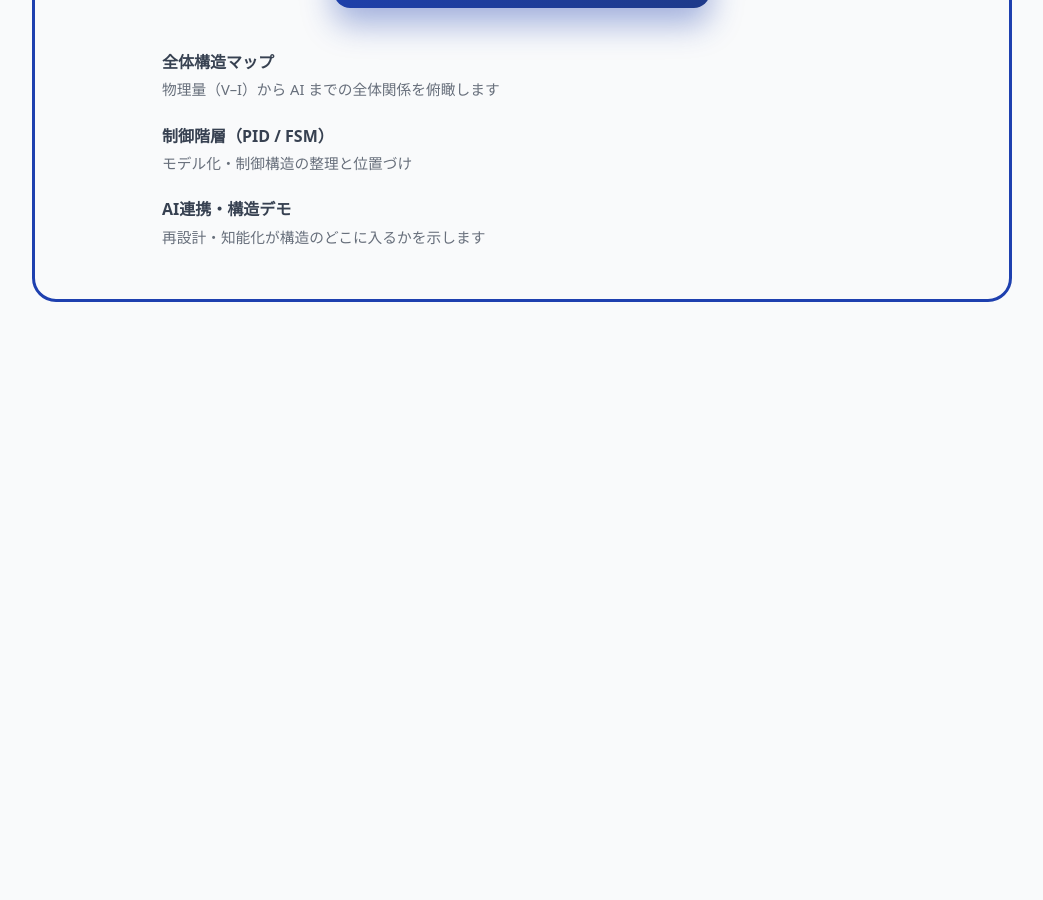
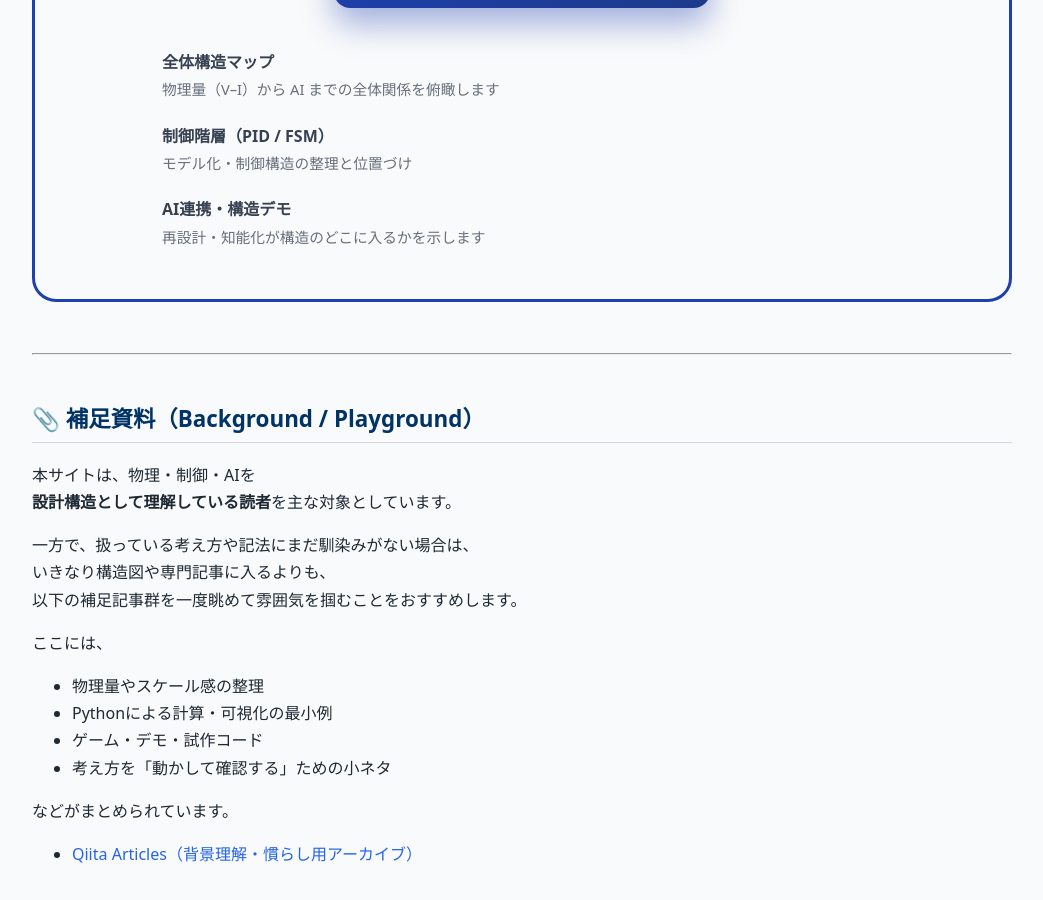
Before and after one commit to Samizo-AITL/Samizo-AITL.github.io, a Jekyll site: the page built from index.md, in a window 1280 px wide and 900 px high, scrolled down 1958 px. Shown: the whole window, without its empty margins (118-1161 px from the left). Built offline with Jekyll 4.4.1, drawn with Linux system fonts in a browser that asks for light colours; before the commit the page ends 2327 px from its top, so only the background shows below that.

Commit message:
Update index.md

```diff
--- a/index.md
+++ b/index.md
@@ -156,3 +156,25 @@ Portal は <strong>Samizo-AITL の中核ナビゲーション</strong> です。
 </div>
 
 </div>
+
+---
+
+## 📎 補足資料（Background / Playground）
+
+本サイトは、物理・制御・AIを
+**設計構造として理解している読者**を主な対象としています。
+
+一方で、扱っている考え方や記法にまだ馴染みがない場合は、
+いきなり構造図や専門記事に入るよりも、
+以下の補足記事群を一度眺めて雰囲気を掴むことをおすすめします。
+
+ここには、
+
+- 物理量やスケール感の整理
+- Pythonによる計算・可視化の最小例
+- ゲーム・デモ・試作コード
+- 考え方を「動かして確認する」ための小ネタ
+
+などがまとめられています。
+
+- [Qiita Articles（背景理解・慣らし用アーカイブ）](https://samizo-aitl.github.io/qiita-articles/)
```
